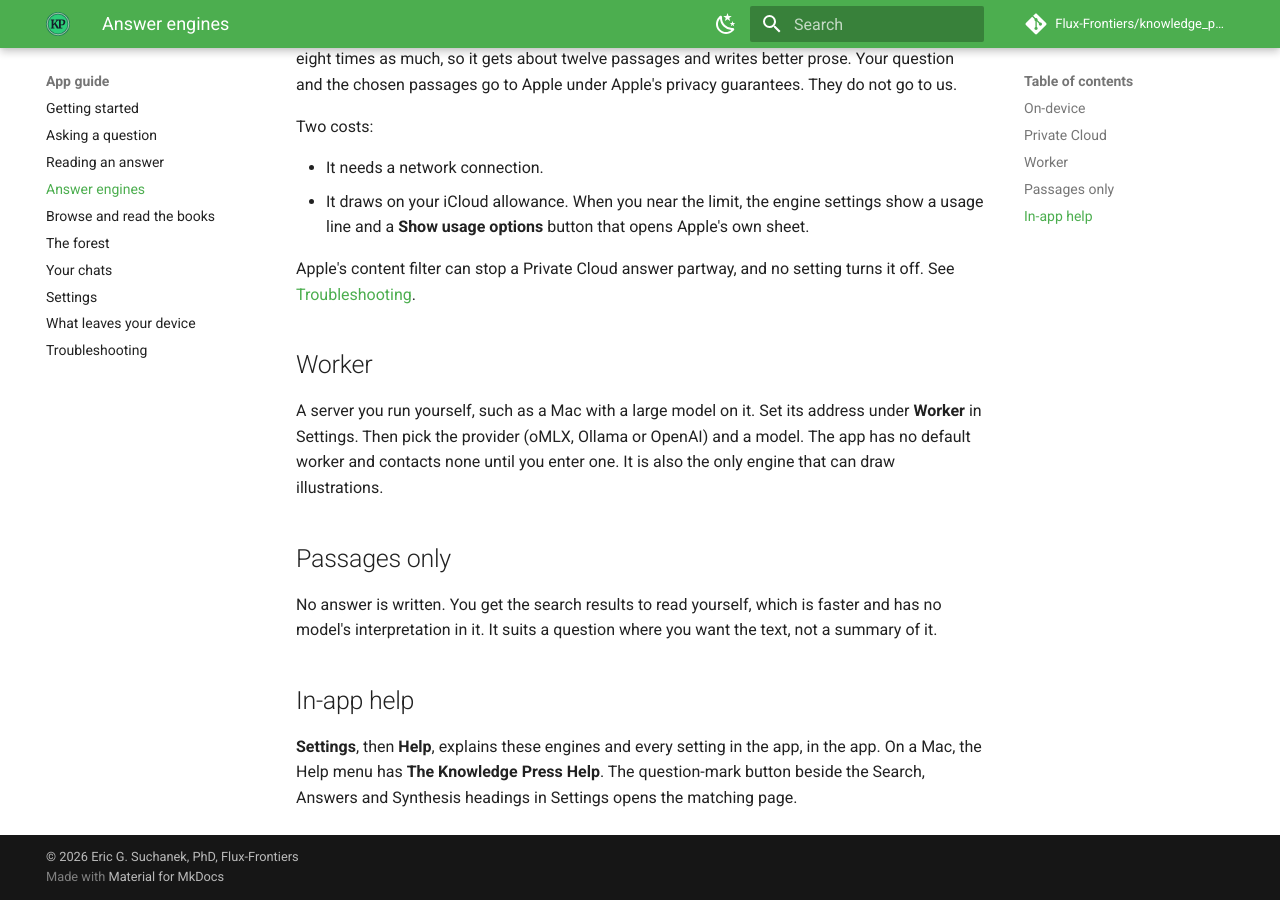
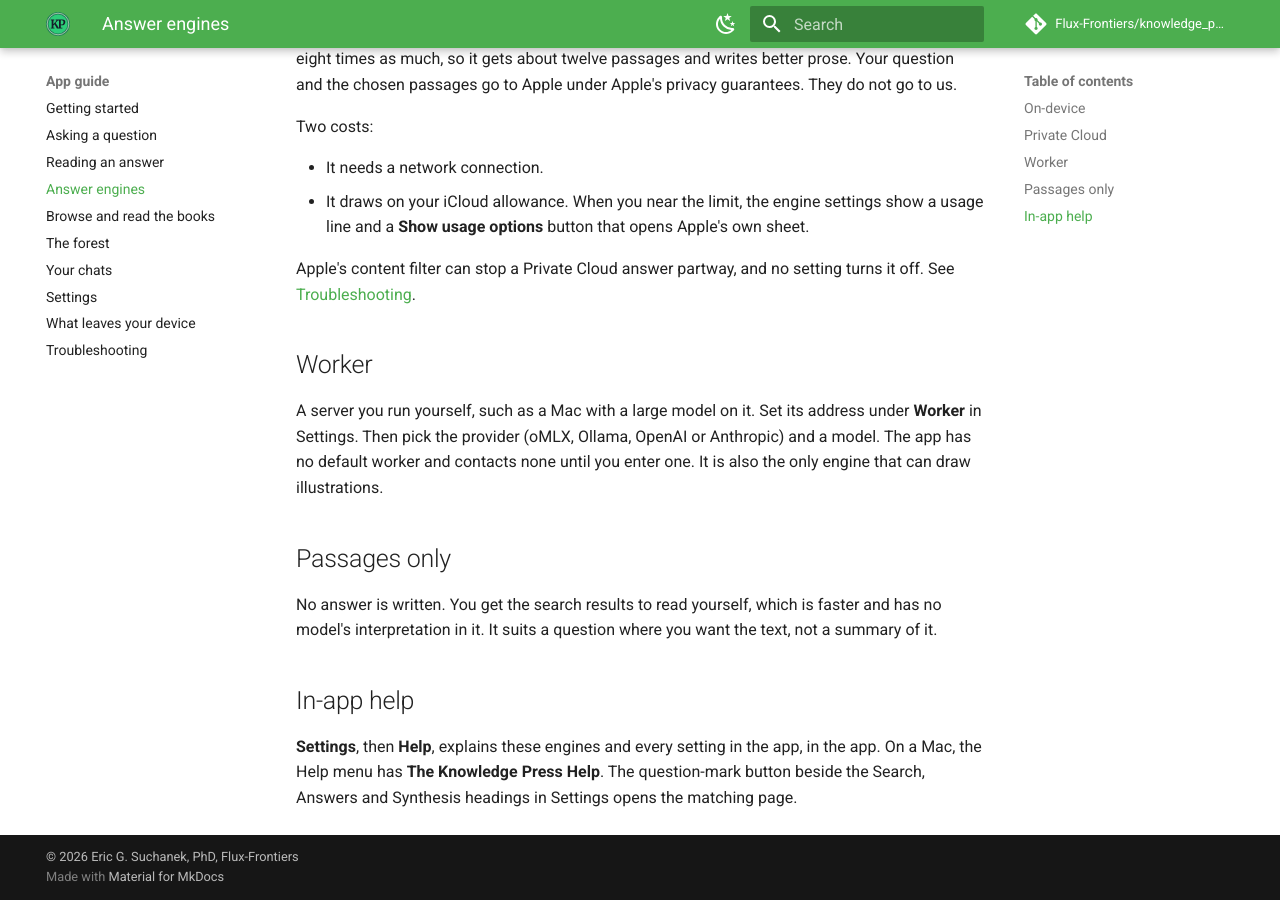
Before and after one commit to Flux-Frontiers/knowledge_press, an MkDocs documentation site: the page built from docs/app/engines.md, in a window 1280 px wide and 900 px high, scrolled down 911 px. Built offline with MkDocs 1.6.1 and Material for MkDocs 9.7.7, drawn with Linux system fonts in a browser that asks for light colours; comment, search, counter and statistics services are not loaded.

Commit message:
feat(app): Anthropic as a worker provider (#120)

```diff
--- a/docs/app/engines.md
+++ b/docs/app/engines.md
@@ -45,9 +45,10 @@
 ## Worker
 
 A server you run yourself, such as a Mac with a large model on it. Set its
-address under **Worker** in Settings. Then pick the provider (oMLX, Ollama
-or OpenAI) and a model. The app has no default worker and contacts none
-until you enter one. It is also the only engine that can draw illustrations.
+address under **Worker** in Settings. Then pick the provider (oMLX,
+Ollama, OpenAI or Anthropic) and a model. The app has no default worker and
+contacts none until you enter one. It is also the only engine that can draw
+illustrations.
 
 ## Passages only
 
```
Also changed, not shown: CHANGELOG.md (+5 -0 lines), 1 other file.
